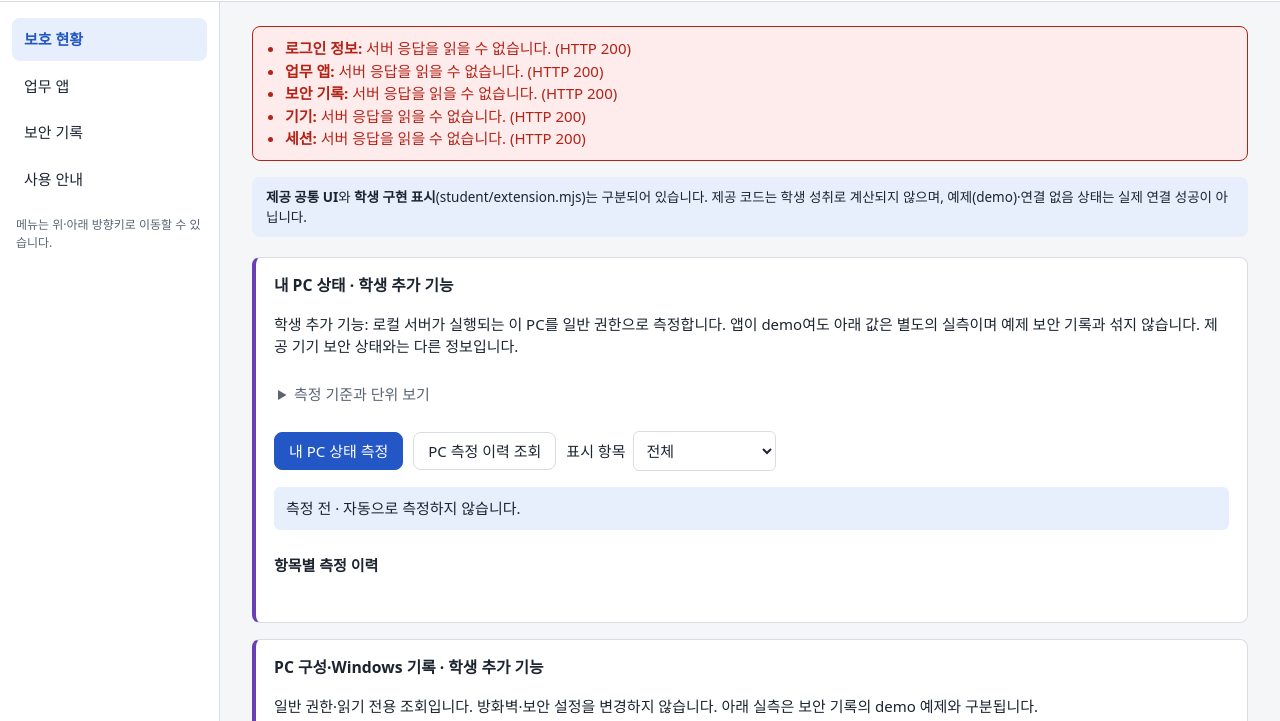
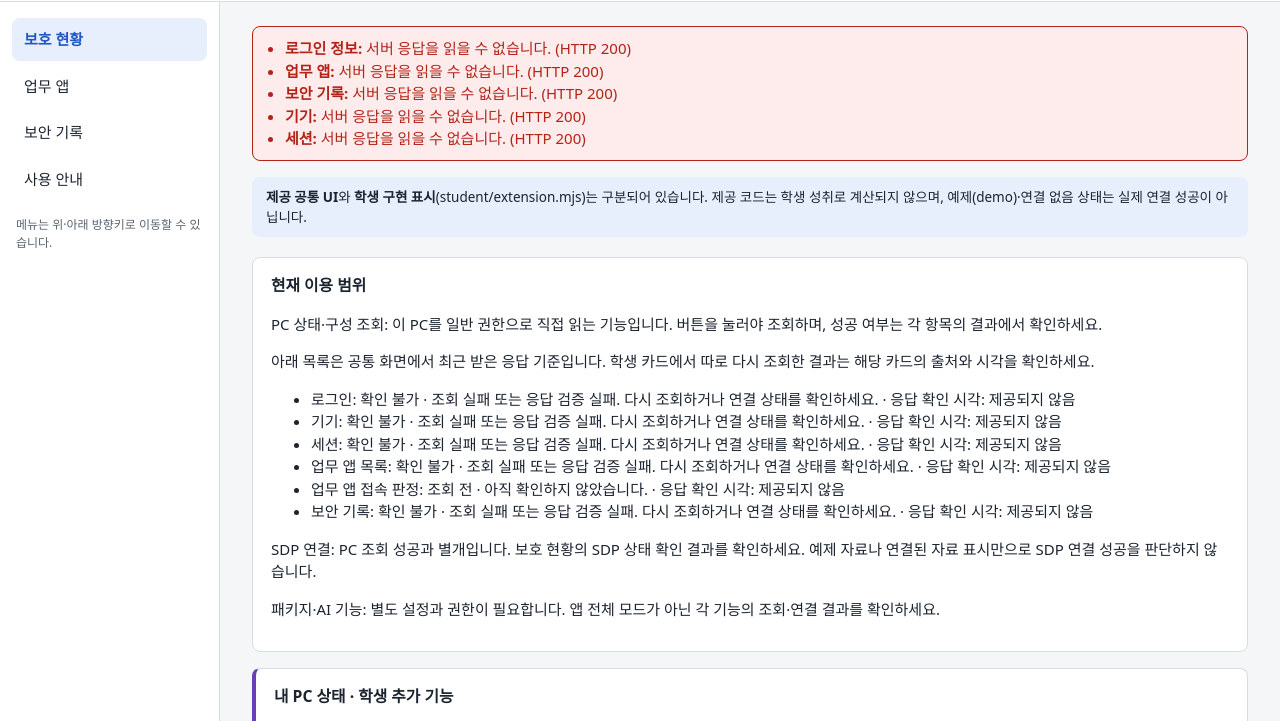
Before and after one commit to jkimsvsd-code/choi-bujang-secret-vault, a website with bundled scripts: page on-client/public/index.html in a window 1280 px wide. Shown: the part 58-779 px from the top of the page. Built offline with nearby package versions, Linux system fonts and the light colour scheme; files whose address does not match are found by name.

Commit message:
feat(ui): clarify availability and work app purpose

```diff
--- a/on-client/public/app.js
+++ b/on-client/public/app.js
@@ -1,3 +1,4 @@
+import { renderAvailability } from '/availability-view.mjs';
 import {createPcInspectionView} from '/pc-inspection-view.mjs';
 // Alekov 학생 클라이언트 — 제공 공통 UI.
 // 모든 외부·서버 문자열은 textContent로만 표시한다. innerHTML/insertAdjacentHTML 사용 금지.
@@ -392,6 +393,7 @@ function currentMode() {
 }
 
 function renderMode() {
+  renderAvailability($('availability'), state);
   const badge = $('mode-badge');
   const mode = currentMode();
   badge.dataset.mode = mode;
--- /dev/null
+++ b/on-client/public/availability-view.mjs
@@ -0,0 +1,24 @@
+const resources = [['me','로그인'],['devices','기기'],['sessions','세션'],['apps','업무 앱 목록'],['access','업무 앱 접속 판정'],['events','보안 기록']];
+export function describeAvailability(resource) {
+  if (!resource || resource.status === 'idle') return '조회 전 · 아직 확인하지 않았습니다.';
+  if (resource.status === 'loading') return '조회 중 · 응답 대기';
+  if (resource.status !== 'ok') return '확인 불가 · 조회 실패 또는 응답 검증 실패. 다시 조회하거나 연결 상태를 확인하세요.';
+  if (resource.meta?.mode === 'demo') return '예제 자료 · 설명용이며 실제 이용 가능 판정이 아닙니다.';
+  if (resource.meta?.mode === 'connected') return '연결된 자료 · 이 응답의 출처이며 실제 업무 접속·SDP 연결 성공과는 별개입니다.';
+  if (resource.meta?.mode === 'disconnected') return '확인 불가 · 연결 없음. 연결 상태를 확인하세요.';
+  return '확인 불가 · 응답 출처를 확인할 수 없습니다.';
+}
+export function renderAvailability(root, state) {
+  const add=(parent,tag,text)=>{const node=document.createElement(tag);node.textContent=text;parent.appendChild(node);return node;};
+  root.replaceChildren();
+  add(root,'p','PC 상태·구성 조회: 이 PC를 일반 권한으로 직접 읽는 기능입니다. 버튼을 눌러야 조회하며, 성공 여부는 각 항목의 결과에서 확인하세요.');
+  add(root,'p','아래 목록은 공통 화면에서 최근 받은 응답 기준입니다. 학생 카드에서 따로 다시 조회한 결과는 해당 카드의 출처와 시각을 확인하세요.');
+  const list=add(root,'ul','');
+  for(const [key,label] of resources){
+    const r=state[key];const at=r?.meta?.checkedAt;
+    const stamp=typeof at==='string'&&Number.isFinite(Date.parse(at))?new Date(at).toLocaleString('ko-KR',{timeZone:'Asia/Seoul',hour12:false})+' KST':'제공되지 않음';
+    add(list,'li',`${label}: ${describeAvailability(r)} · 응답 확인 시각: ${stamp}`);
+  }
+  add(root,'p','SDP 연결: PC 조회 성공과 별개입니다. 보호 현황의 SDP 상태 확인 결과를 확인하세요. 예제 자료나 연결된 자료 표시만으로 SDP 연결 성공을 판단하지 않습니다.');
+  add(root,'p','패키지·AI 기능: 별도 설정과 권한이 필요합니다. 앱 전체 모드가 아닌 각 기능의 조회·연결 결과를 확인하세요.');
+}
--- a/on-client/public/index.html
+++ b/on-client/public/index.html
@@ -43,6 +43,11 @@
         <strong>제공 공통 UI</strong>와 <strong>학생 구현 표시</strong>(student/extension.mjs)는 구분되어 있습니다.
         제공 코드는 학생 성취로 계산되지 않으며, 예제(demo)·연결 없음 상태는 실제 연결 성공이 아닙니다.
       </p>
+
+      <section class="card" aria-labelledby="availability-title">
+        <h2 id="availability-title">현재 이용 범위</h2>
+        <div id="availability" aria-live="polite"></div>
+      </section>
 
       <section id="view-protection" class="view" role="tabpanel" aria-labelledby="tab-protection">
         <section class="card student" aria-labelledby="pc-status-title">
@@ -184,6 +189,7 @@
 
       <section id="view-apps" class="view" role="tabpanel" aria-labelledby="tab-apps" hidden>
         <h1>업무 앱</h1>
+        <p class="notice">업무 서비스에 접속하지 못할 때, 현재 계정·기기로 이용할 수 있는지와 거부 이유를 확인합니다. 앱을 선택하면 접속 가능 여부를 요청하며, 실제 업무 사이트를 여는 기능은 아닙니다. 직접 접속이 잘 되고 조직의 별도 지침이 없다면 반드시 이 탭을 거칠 필요는 없습니다. 실제 판정에는 조직 연결과 권한이 필요하며 예제 결과는 연습용입니다.</p>
         <div class="grid-2">
           <section class="card provided" aria-labelledby="apps-title">
             <h2 id="apps-title">접속 요청 <span class="tag">제공</span></h2>
--- a/on-client/src/server.mjs
+++ b/on-client/src/server.mjs
@@ -200,6 +200,7 @@ async function jsonBody(req,keys,validate=(key,value)=>id(value)) {
 export function createOnServer(serverOptions={}) {
   if(!serverOptions||typeof serverOptions!=='object'||types.isProxy(serverOptions))throw Error('INVALID_SERVER_AI_CONFIGURATION');
   const history=createHistoryStore({directory:serverOptions.historyDirectory,clock:serverOptions.clock});
+  files.set('/availability-view.mjs','public/availability-view.mjs');
   files.set('/history-view.mjs','public/history-view.mjs');
   files.set('/pc-status-view.mjs','public/pc-status-view.mjs');
   const pcHistory=createHistoryStore({directory:serverOptions.historyDirectory,clock:serverOptions.clock,category:'pc'});
```
Also changed, not shown: on-client/test/availability-view.test.mjs (added, +26 -0 lines), README.md, docs/screenshots/availability-apps.png (added).
